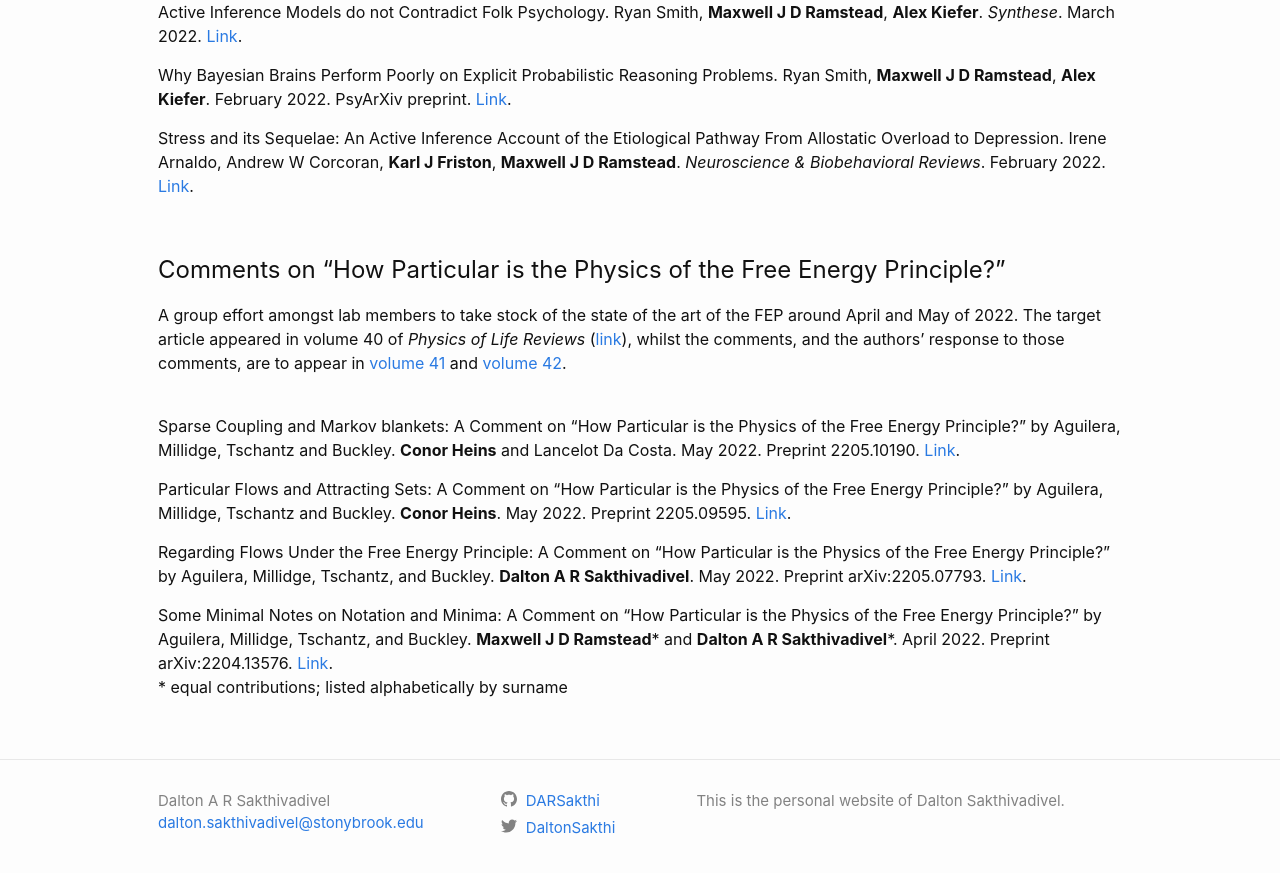
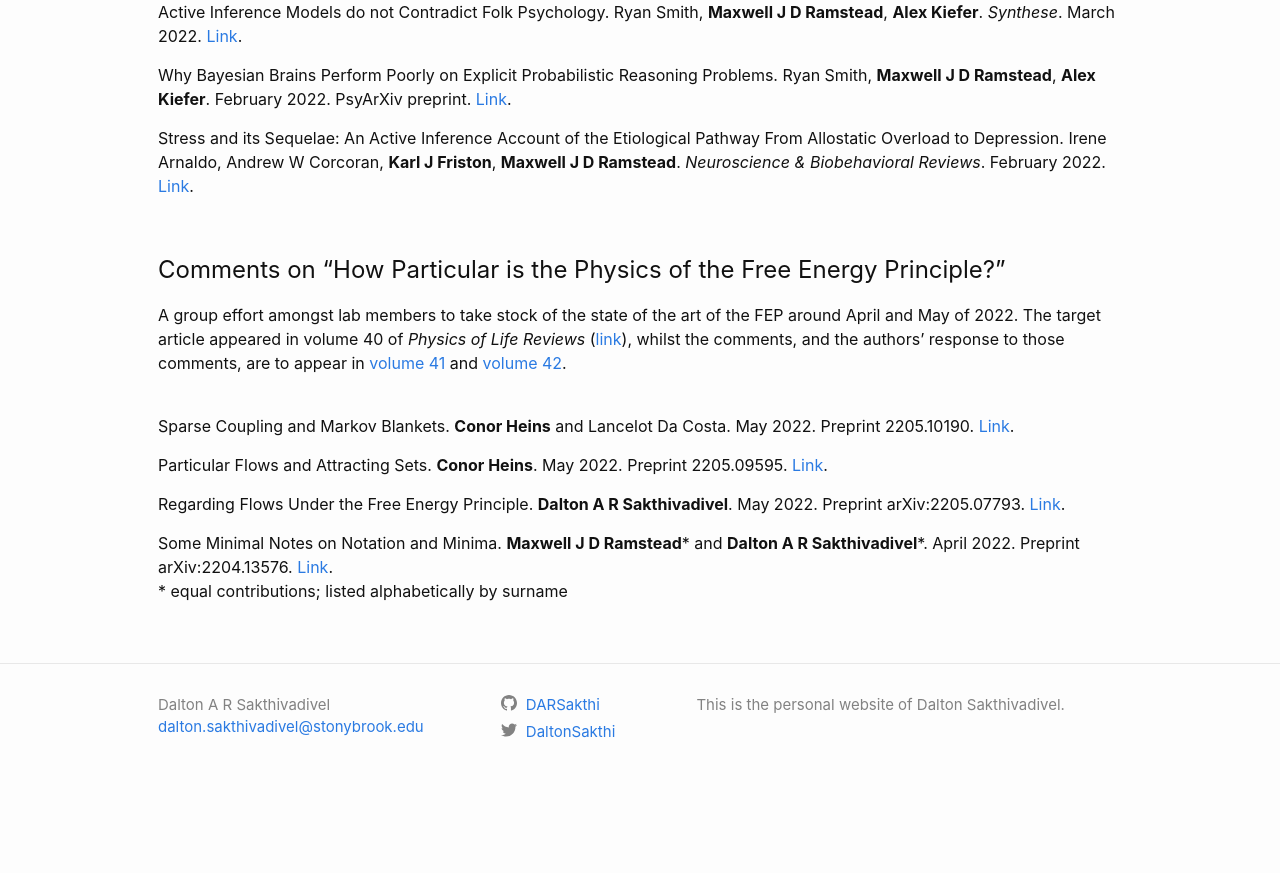
Before and after one commit to DARSakthi/DARSakthi.github.io, a Jekyll site: the page built from verses-lab.markdown, in a window 1280 px wide and 900 px high, scrolled down 2445 px. Shown: the top 873 px of the window. Built offline with Jekyll 4.4.1, drawn with Linux system fonts in a browser that asks for light colours; after the commit the page ends 3249 px from its top, so only the background shows below that.

Commit message:
Removed cumbersome postscript in comments

```diff
--- a/verses-lab.markdown
+++ b/verses-lab.markdown
@@ -114,11 +114,11 @@ Stress and its Sequelae: An Active Inference Account of the Etiological Pathway
 A group effort amongst lab members to take stock of the state of the art of the FEP around April and May of 2022. The target article appeared in volume 40 of _Physics of Life Reviews_ ([link](https://www.sciencedirect.com/science/article/pii/S1571064521000749)), whilst the comments, and the authors' response to those comments, are to appear in [volume 41](https://www.sciencedirect.com/journal/physics-of-life-reviews/vol/41/suppl/C) and [volume 42](https://www.sciencedirect.com/journal/physics-of-life-reviews/vol/42/suppl/C).
 
 &nbsp;
-Sparse Coupling and Markov blankets: A Comment on "How Particular is the Physics of the Free Energy Principle?" by Aguilera, Millidge, Tschantz and Buckley. **Conor Heins** and Lancelot Da Costa. May 2022. Preprint 2205.10190. [Link](https://arxiv.org/abs/2205.10190).
+Sparse Coupling and Markov Blankets. **Conor Heins** and Lancelot Da Costa. May 2022. Preprint 2205.10190. [Link](https://arxiv.org/abs/2205.10190).
 
-Particular Flows and Attracting Sets: A Comment on "How Particular is the Physics of the Free Energy Principle?" by Aguilera, Millidge, Tschantz and Buckley. **Conor Heins**. May 2022. Preprint 2205.09595. [Link](https://arxiv.org/abs/2205.09595).
+Particular Flows and Attracting Sets. **Conor Heins**. May 2022. Preprint 2205.09595. [Link](https://arxiv.org/abs/2205.09595).
 
-Regarding Flows Under the Free Energy Principle: A Comment on "How Particular is the Physics of the Free Energy Principle?" by Aguilera, Millidge, Tschantz, and Buckley. **Dalton A R Sakthivadivel**. May 2022. Preprint arXiv:2205.07793. [Link](https://arxiv.org/abs/2205.07793).
+Regarding Flows Under the Free Energy Principle. **Dalton A R Sakthivadivel**. May 2022. Preprint arXiv:2205.07793. [Link](https://arxiv.org/abs/2205.07793).
 
-Some Minimal Notes on Notation and Minima: A Comment on "How Particular is the Physics of the Free Energy Principle?" by Aguilera, Millidge, Tschantz, and Buckley. **Maxwell J D Ramstead**\* and **Dalton A R Sakthivadivel**\*. April 2022. Preprint arXiv:2204.13576. [Link](https://arxiv.org/abs/2204.13576).
+Some Minimal Notes on Notation and Minima. **Maxwell J D Ramstead**\* and **Dalton A R Sakthivadivel**\*. April 2022. Preprint arXiv:2204.13576. [Link](https://arxiv.org/abs/2204.13576).
 \* equal contributions; listed alphabetically by surname
```
